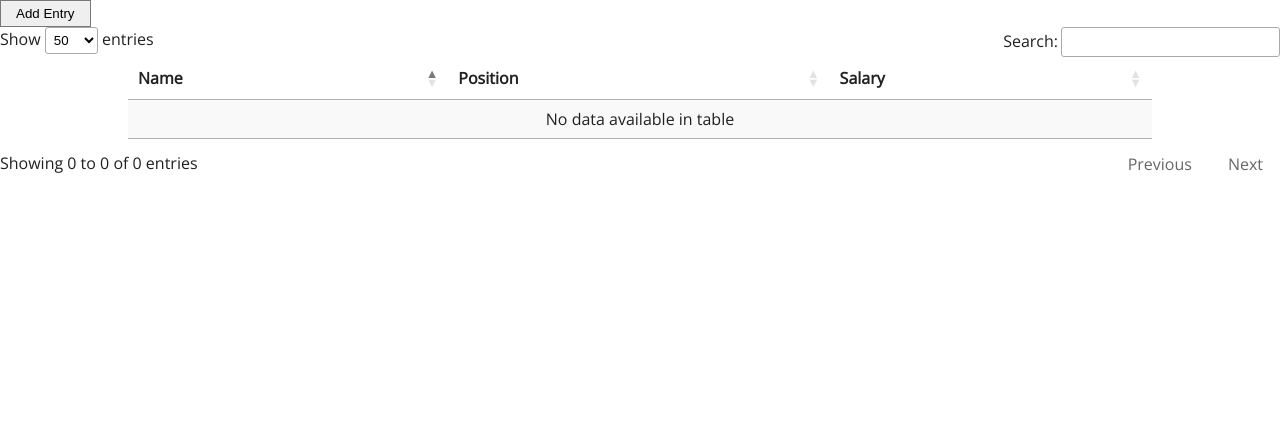
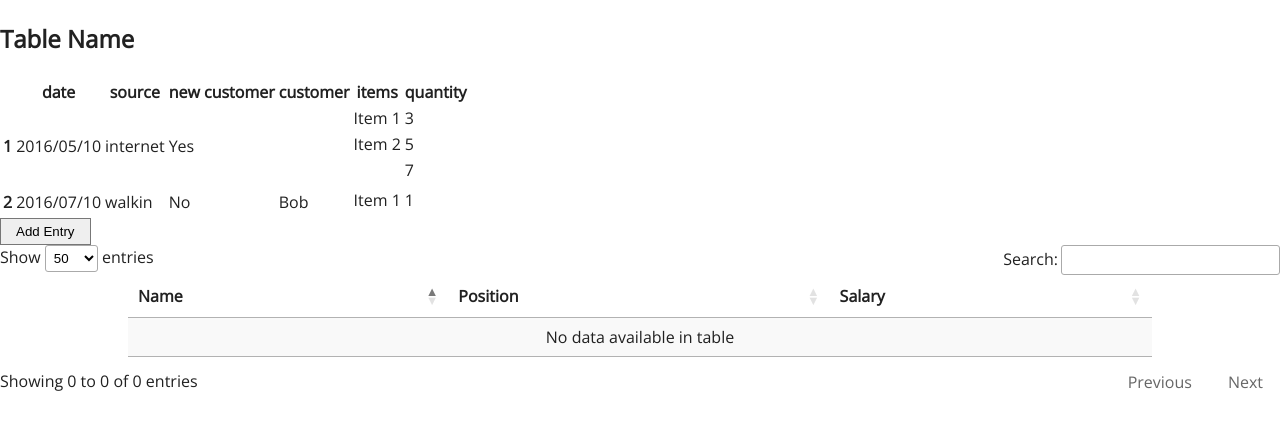
Before and after one commit to Feni/sense, a Django app: template dataview/templates/dataview/collections_detail.html in a window 1280 px wide. Shown: the part 51-481 px from the top of the page. Run offline with Django 3.2, Linux system fonts and the light colour scheme; the template is opened without the code that fills it, so the values that code supplies are empty; some libraries are stand-ins or nearby versions.

Commit message:
Added the old dynamic table vue component back in

```diff
--- a/dataview/static/js/app.js
+++ b/dataview/static/js/app.js
@@ -1,7 +1,178 @@
+Vue.component('dynamic-table', {
+    template: "#tmpl-dynamic-table",
+    data: function() {
+        return {
+            "columns": ["date",
+                        "source",
+                        "new customer",
+                        "customer",
+                        "items",
+                        "quantity"],
+            "rows": [
+                {
+                    "id": 1,
+                    "date": "2016/05/10",
+                    "source": "internet",
+                    "customer": "",
+                    "new customer": "Yes",
+                    "items": ["Item 1", "Item 2"],
+                    "quantity": [3, 5, 7]
+                },
+                {
+                    "id": 2,
+                    "date": "2016/07/10",
+                    "source": "walkin",
+                    "new customer": "No",
+                    "customer": "Bob",
+                    "items": ["Item 1"],
+                    "quantity": [1]
+                }
+            ],
+            "selected": {
+                "path": {},
+                "x": 132,
+                "y": 99,
+                "width": 20,
+                "height": 20,
+                "active": false,
+                "value": ""
+            }
+        }
+    },
+    computed: {
+        renderedTable: function() {
+            let renderedRows = [];
+            for(var r = 0; r < this.rows.length; r++){
+                // let row = [];
+                let rowspan = 1;
+                // Compute rowspan
+                for(var c = 0; c < this.columns.length; c++){
+                    let columnVal = this.rows[r][this.columns[c]];
+                    if(columnVal instanceof Array){
+                        if(columnVal.length >= rowspan) {
+                            rowspan = columnVal.length + 1;
+                        }
+                    }
+                }
+
+                for(var rowId = 0; rowId < rowspan; rowId++) {
+                    let currentRow = [];
+                    if(rowId === 0){
+                        currentRow.push({rowspan: rowspan, value: r + 1, "header": true});
+                    }
+
+                    for(var c = 0; c < this.columns.length; c++){
+                        let columnName = this.columns[c];
+                        let columnVal = this.rows[r][columnName];
+                        if(columnVal instanceof Array){
+                            if(rowId < columnVal.length){
+                                let value = columnVal[rowId]
+                                currentRow.push({
+                                    "rowspan": 1,
+                                    "value": value,
+                                    "path": {
+                                        "id": r,
+                                        columnName: value,
+                                        "_next": {
+                                            "_index": rowId
+                                        },
+                                        "_row": "id",
+                                        "_col": columnName
+                                    }
+                                })
+                            } else if (rowId === columnVal.length) {
+                                currentRow.push({
+                                    "rowspan": rowspan - columnVal.length,
+                                    "value": "",
+                                    "path": {
+                                        "id": r,
+                                        columnName: "",
+                                        "_next": {
+                                            "_index": rowId
+                                        },
+                                        "_row": "id",
+                                        "_col": columnName
+                                    }
+                                })
+                            }
+                        }
+                        else {
+                            if(rowId === 0){
+                                currentRow.push({
+                                    "rowspan": rowspan,
+                                    "value": columnVal,
+                                    "path": {
+                                        "id": r,
+                                        columnName: columnVal,
+                                        "_row": "id",
+                                        "_col": columnName
+                                    }
+                                });
+                            }
+                        }
+                    }
+                    renderedRows.push(currentRow);
+                }
+                // renderedRows.push(row);
+            }
+            return renderedRows;
+        }
+    },
+    methods: {
+        addRow: function(){
+            let newObject = {};
+            for(var i = 0; i < this.columns.length; i++){
+                // TODO: Append the appropriate zero value for each row
+                newObject[this.columns[i]] = ""
+            }
+            this.rows.append(newObject)
+        },
+        setItem: function(path, value) {
+            console.log(path);
+            // TODO: This should eventually work for infinitely nested objects.
+            let row = path["id"];
+            let col = path["_col"];
+            console.log(path["_next"] !== undefined);
+            if (path["_next"] !== undefined){
+                let index = path["_next"]["_index"]
+                // Have to do it this way to force it to update properly
+                var arrClone = this.rows[row][col].slice(0);
+                arrClone[index] = value;
+                // If you clear out the last value, then the cell goes away
+                if (index == arrClone.length -1 && value == "") {
+                    arrClone.pop()
+                }
+                this.rows[row][col] = arrClone;
+
+            } else {
+                this.rows[row][col] = value;
+            }
+
+        },
+        select: function(col, event) {
+            console.log(col);
+            console.log(event);
+            window.evt = event;
+            if(this.selected.active){
+                // Save the existing value
+                this.setItem(this.selected.path, this.selected.value);
+            }
+
+            this.selected.active = true;
+            this.selected.x = event.target.offsetLeft;
+            this.selected.y = event.target.offsetTop;
+            this.selected.width = event.target.offsetWidth;
+            this.selected.height = event.target.offsetHeight;
+
+            this.selected.path = col.path;
+            this.selected.value = col.value;
+        }
+    }
+});
+
+
+
 var app = new Vue({
     el: '#app',
-    data: {
-    },
-    methods: {
-    }
+    methods: { }
 });
--- a/dataview/templates/base.html
+++ b/dataview/templates/base.html
@@ -24,8 +24,6 @@
     <script src="https://code.jquery.com/jquery-3.0.0.min.js"></script>
 
     <!--
-    <script src="/static/node_modules/vue/dist/vue.js"></script>
-    <script src="/static/js/app.js"></script>
     -->
     <script src="/static/semantic/dist/semantic.min.js"></script>
     <script src="//cdn.datatables.net/1.10.12/js/jquery.dataTables.min.js"></script>
--- a/dataview/templates/dataview/collectionentry_form.html
+++ b/dataview/templates/dataview/collectionentry_form.html
@@ -4,7 +4,7 @@
     <form action="" method="post">
         {% csrf_token %}
         {{ form.as_p }}
-        <input type="submit" class="ui basic button">Create Entry</input>
+        <input type="submit" class="ui basic button" value="Create Entry"/>
     </form>
 
 {% endblock %}
--- a/dataview/templates/dataview/collections_detail.html
+++ b/dataview/templates/dataview/collections_detail.html
@@ -1,6 +1,14 @@
 {% extends "collection_base.html" %}
 
 {% block inner_content %}
+
+    <div id="app">
+        <div class="MainContents">
+            <h2 contenteditable>Table Name</h2>
+            <dynamic-table></dynamic-table>
+        </div>
+    </div>
+
 
     <a href="create"><button class="ui basic button">Add Entry</button></a>
     <table id="example" class="display" cellspacing="0" width="80%">
@@ -13,11 +21,54 @@
         </thead>
     </table>
 
+
+
+
+        {% verbatim %}
+        <script type="text/x-template" id="tmpl-dynamic-table">
+        <div class="relative">
+        <table>
+            <thead>
+                <tr>
+                    <th></th>
+                    <th v-for="col in columns">{{ col }}</th>
+                </tr>
+            </thead>
+
+            <tbody>
+                <template v-for="(row, rowindex) in renderedTable">
+                    <tr>
+                        <template v-for="(col, colindex) in row">
+                            <template v-if="col.header">
+                                <th v-bind:rowspan="col.rowspan">{{col.value}}</th>
+                            </template>
+                            <template v-else>
+                                <td v-on:click="select(col, $event)" v-bind:rowspan="col.rowspan">{{col.value}}</td>
+                            </template>
+                        </template>
+                    </tr>
+                </template>
+            </tbody>
+        </table>
+
+
+        <div class="CellInput" v-bind:class="{ hidden: !selected.active}" v-bind:style="{left: selected.x, top: selected.y, width: selected.width, height: selected.height}">
+            <textarea v-model="selected.value"></textarea>
+        </div>
+
+        </div>
+        </script>
+    {% endverbatim %}
+
 {% endblock %}
 
 {% block extrajs %}
+<script src="/static/node_modules/vue/dist/vue.js"></script>
+<script src="/static/js/app.js"></script>
+
 <script src="//cdn.datatables.net/1.10.12/js/jquery.dataTables.min.js"></script>
 <script>
+
 
     $(document).ready(function() {
         var dt = $('#example').DataTable({
```
